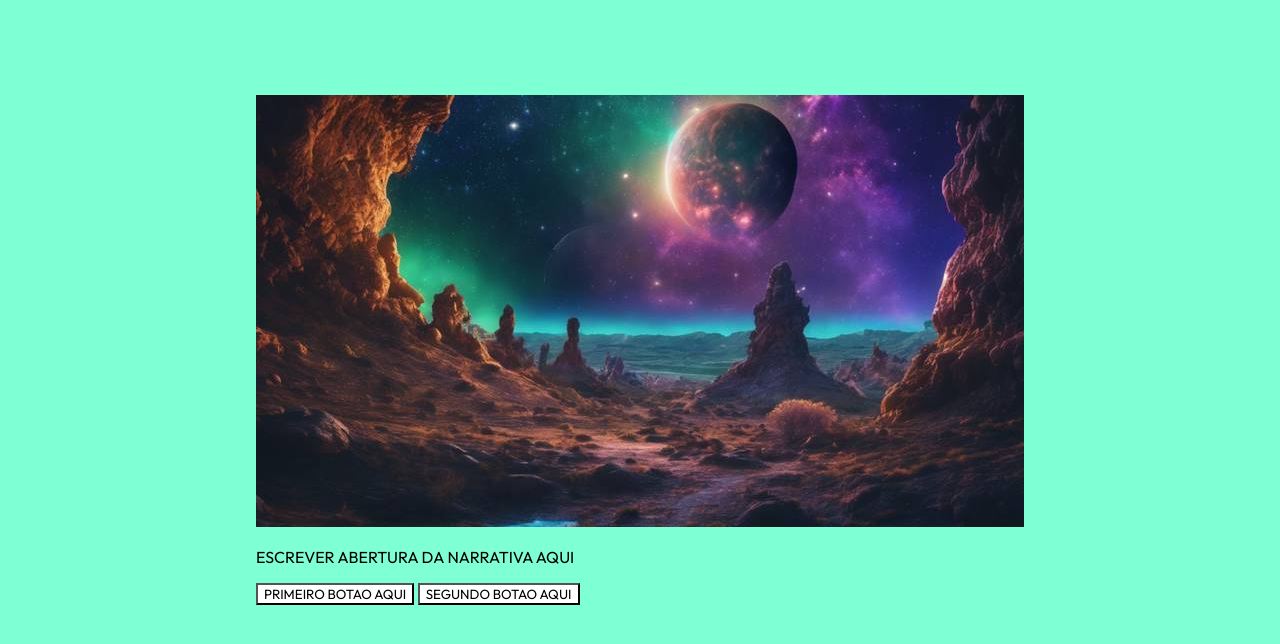
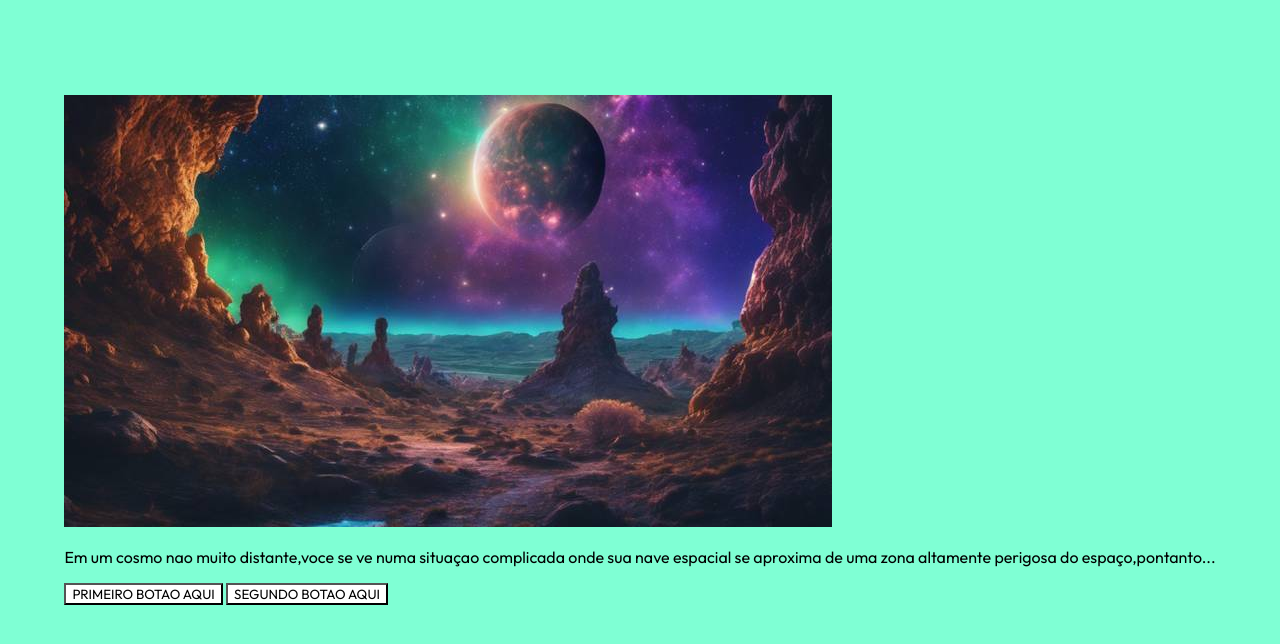
Before and after one commit to minimigui12/Uma-aventura, a plain HTML site: page index.html in a window 1280 px wide. Drawn offline with Linux system fonts and the light colour scheme.

Commit message:
passo 0 new

```diff
--- a/index.html
+++ b/index.html
@@ -13,7 +13,7 @@
     <main>
         <div class="passo ativo" id="passo-0">
             <img src="img/cenário-passo0.jpg" alt="">
-            <p>ESCREVER ABERTURA DA NARRATIVA AQUI</p>
+            <p>Em um cosmo nao muito distante,voce se ve numa situaçao complicada onde sua nave espacial se aproxima de uma zona altamente perigosa do espaço,pontanto...</p>
             <button class="btn-proximo" data-proximo="1">PRIMEIRO BOTAO AQUI</button>
             <button class="btn-proximo" data-proximo="2">SEGUNDO BOTAO AQUI</button>
         </div>
```
